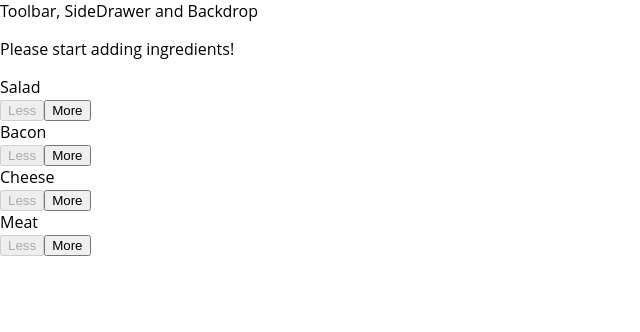
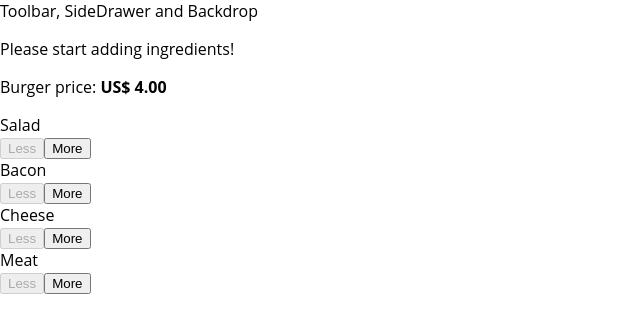
Before and after one commit to catanineto/burger-builder, a React app: page / in a window 1280 px wide. Shown: the top 332 px of the page, without its empty margins (0-640 px from the left). Built offline with nearby package versions, Linux system fonts and the light colour scheme; the HTML template or start-up script is replaced by a standard one.

Commit message:
[Feat] Display burger price

```diff
--- a/src/components/Burger/BuildControls/BuildControls.js
+++ b/src/components/Burger/BuildControls/BuildControls.js
@@ -24,6 +24,7 @@ const controls = [
 const buildControls = (props) => {
     return (
         <div className={classes.BuildControls}>
+            <p>Burger price: <strong>US$ {props.price.toFixed(2)}</strong></p>
             {controls.map((value) => {
                 return <BuildControl
                     key={value.label}
@@ -31,7 +32,7 @@ const buildControls = (props) => {
                     type={value.type}
                     disabled={props.disabled[value.type]}
                     ingredientAdded={() => props.ingredientAdded(value.type)}
-                    ingredientRemoved={() => props.ingredientRemoved(value.type)}/>;
+                    ingredientRemoved={() => props.ingredientRemoved(value.type)} />;
             })}
         </div>
     )
--- a/src/containers/BurgerBuilder/BurgerBuilder.js
+++ b/src/containers/BurgerBuilder/BurgerBuilder.js
@@ -64,7 +64,8 @@ class BurgerBuilder extends Component {
                 <BuildControls
                     ingredientAdded={this.addIngredientHandler}
                     ingredientRemoved={this.removeIngredientHandler}
-                    disabled={disabledInfo} />
+                    disabled={disabledInfo}
+                    price={this.state.totalPrice} />
             </React.Fragment>
         )
     }
```
